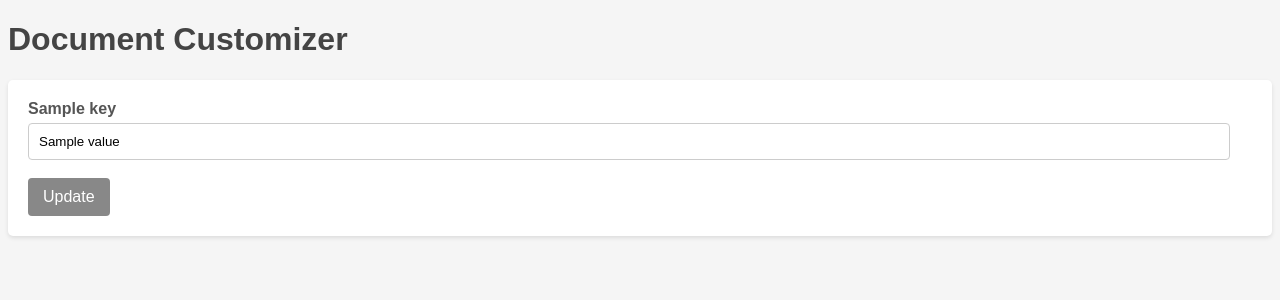
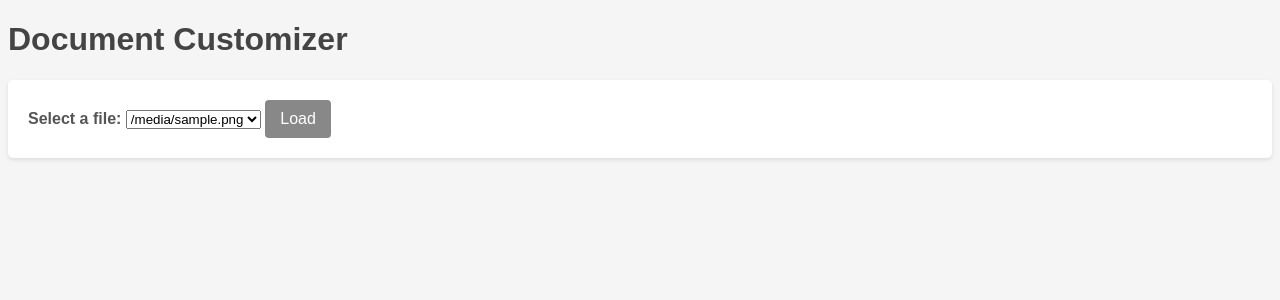
Before and after one commit to masaya999/update-ppt-template, a Flask app: template app/templates/index.html in a window 1280 px wide. Shown: the top 300 px of the page. Run offline with Flask 3, Linux system fonts and the light colour scheme; the template is opened without the code that fills it: most values are stand-ins (such as "Sample title", 1, 10 or a date in 2020); parts of the project's set-up code (start-up, migrations or seed data) failed here and were passed over.

Commit message:
Implemented file selection and CSV loading functions

```diff
--- a/app/app.py
+++ b/app/app.py
@@ -1,32 +1,66 @@
-from flask import Flask, render_template, request
-import csv
-import copy
+
+from flask import Flask, render_template, request, send_from_directory
+import pandas as pd
+from os import listdir, path
 from pptx import Presentation
+from reportlab.pdfgen import canvas
 
 app = Flask(__name__)
 
-core_text = {}
-custom_text = {}
-csv_file_path = 'sample.csv'
-pptx_file_path = 'sample.pptx'
+csv_path = '../data/extracted_data/saved_contents.csv'
+pptx_base_path = '../data/extracted_data/'
+# CSVファイルを開いて読み込む
+df = pd.read_csv(csv_path, encoding='cp932', index_col=0)
+file_list = sorted(set(df['file_name']))
+client_info = {}
+proposal_info = {}
 
+@app.route('/', methods=['GET', 'POST'])
+def index():
+    if request.method == 'POST':
+        selected_file = request.form.get('file_selector')
+        load_contents(selected_file)
+        return render_template('index.html', files=file_list, selected_file=selected_file, client_info=client_info, proposal_info=proposal_info)
+    return render_template('index.html', files=file_list, selected_file=None, client_info=None, proposal_info=None)
+
+def load_contents(file_name):
+    df_tmp = df[df['file_name']==file_name]
+    df_client = df_tmp[df_tmp['info_level']=='client']
+    for index, row in df_client.iterrows():
+        client_info[row['label']] = row['content']
+    df_proposal = df_tmp[df_tmp['info_level']=='proposal']
+    for index, row in df_proposal.iterrows():
+        proposal_info[row['label']] = row['content']
+    #return client_info, proposal_info
+
+@app.route('/update', methods=['POST'])###temp!!
+def update():
+    # テキストボックスからの新しいデータを受け取り、dictを更新
+    for key in client_info.keys():
+        client_info[key] = request.get(key)
+
+if __name__ == '__main__':
+    app.run(debug=True, host='0.0.0.0')
+"""
 @app.route('/')
 def index():
-    # CSVファイルを開いて読み込む
-    with open(csv_file_path, mode='r', encoding='cp932') as csvfile:
-        csvreader = csv.reader(csvfile)
-        for row in csvreader:
-            # 1列目をキー、2列目を値として辞書に格納
-            key = row[0]
-            value = row[1]
-            core_text[key] = value
-            custom_text[key] = value
+
+    return render_template('index.html', file_option=file_list)
+
 
     #custom_text = copy.deepcopy(core_text)
     #custom_text = {key: value for key, value in core_text.items()}
     print(core_text)
     print(custom_text)
     return render_template('index.html', data=custom_text)
+
+@app.route('/update', methods=['POST'])
+def update():
+    # テキストボックスからの新しいデータを受け取り、dictを更新
+    for key in custom_text.keys():
+        custom_text[key] = request.get(key)
+
+
 
 @app.route('/update', methods=['POST'])
 def update():
@@ -53,3 +87,43 @@ def update_pptx_with_custom_text():
 
 if __name__ == '__main__':
     app.run(debug=True, host='0.0.0.0')
+
+
+from flask import Flask, render_template, request, send_from_directory
+import pandas as pd
+from os import listdir, path
+from pptx import Presentation
+from reportlab.pdfgen import canvas
+
+app = Flask(__name__)
+
+def load_csv_data(filename):
+    return pd.read_csv(filename)
+
+def convert_pptx_to_pdf(pptx_filename, pdf_filename):
+    prs = Presentation(pptx_filename)
+    c = canvas.Canvas(pdf_filename)
+    for slide in prs.slides:
+        c.drawString(100, 750, "Slide Title Placeholder")  # 簡単なプレースホルダー
+        c.showPage()
+    c.save()
+
+@app.route('/')
+def home():
+    csv_data = load_csv_data('data.csv')
+    pptx_files = [f for f in listdir('.') if f.endswith('.pptx')]
+    return render_template('index.html', data=csv_data, pptx_files=pptx_files)
+
+@app.route('/files/<filename>')
+def file(filename):
+    # ファイルがPDFでなければ変換
+    base, ext = path.splitext(filename)
+    if ext.lower() == ".pptx":
+        pdf_filename = base + ".pdf"
+        convert_pptx_to_pdf(filename, pdf_filename)
+        filename = pdf_filename
+    return send_from_directory('.', filename)
+
+if __name__ == '__main__':
+    app.run(debug=True)
+"""
--- a/app/static/styles.css
+++ b/app/static/styles.css
@@ -37,3 +37,8 @@ button {
 button:hover {
     background-color: #666;
 }
+
+.scrollable_sction {
+    height: 300px;
+    overflow-y: auto;
+}
--- a/app/templates/index.html
+++ b/app/templates/index.html
@@ -8,18 +8,36 @@
 </head>
 <body>
     <h1>Document Customizer</h1>
-    <form method="POST" action="/update">
-        {% for key, value in data.items() %}
-        <label>{{ key }}</label>
-        <input type="text" name="{{ key }}" value="{{ value }}"><br><br>
-        {% endfor %}
-        <button type="submit">Update</button>
-        {% if filename %}
-    <div>
-        <h2>ファイルのダウンロード</h2>
-        <p><a href="{{ url_for('download_file', filename=filename) }}">こちらをクリックしてダウンロード</a></p>
+    <form method="post">
+        <label for="file_selector">Select a file:</label>
+        <select name="file_selector" id="file_selector">
+            {% for file in files %}
+            <option value="{{ file }}">{{ file }}</option>
+            {% endfor %}
+        </select>
+        <button type="submit">Load</button>
+    </form>
+    {% if selected_file %}
+    <div class="scrollable_section">
+        <h3>CLIENT_INFO</h3>
+        <form method="POST" action="/update">
+            {% for key, value in client_info.items() %}
+            <label>{{ key }}</label>
+            <input type="text" name="{{ key }}" value="{{ value }}"><br><br>
+            {% endfor %}
+            <button type="submit">Update</button>
+        </form>
+    </div>
+    <div class="scrollable_section">
+        <h3>PROPOSAL_INFO</h3>
+        <form method="POST" action="/update">
+            {% for key, value in proposal_info.items() %}
+            <label>{{ key }}</label>
+            <input type="text" name="{{ key }}" value="{{ value }}"><br><br>
+            {% endfor %}
+            <button type="submit">Update</button>
+        </form>
     </div>
     {% endif %}
-    </form>
 </body>
 </html>
```
Also changed, not shown: 2 other files.
